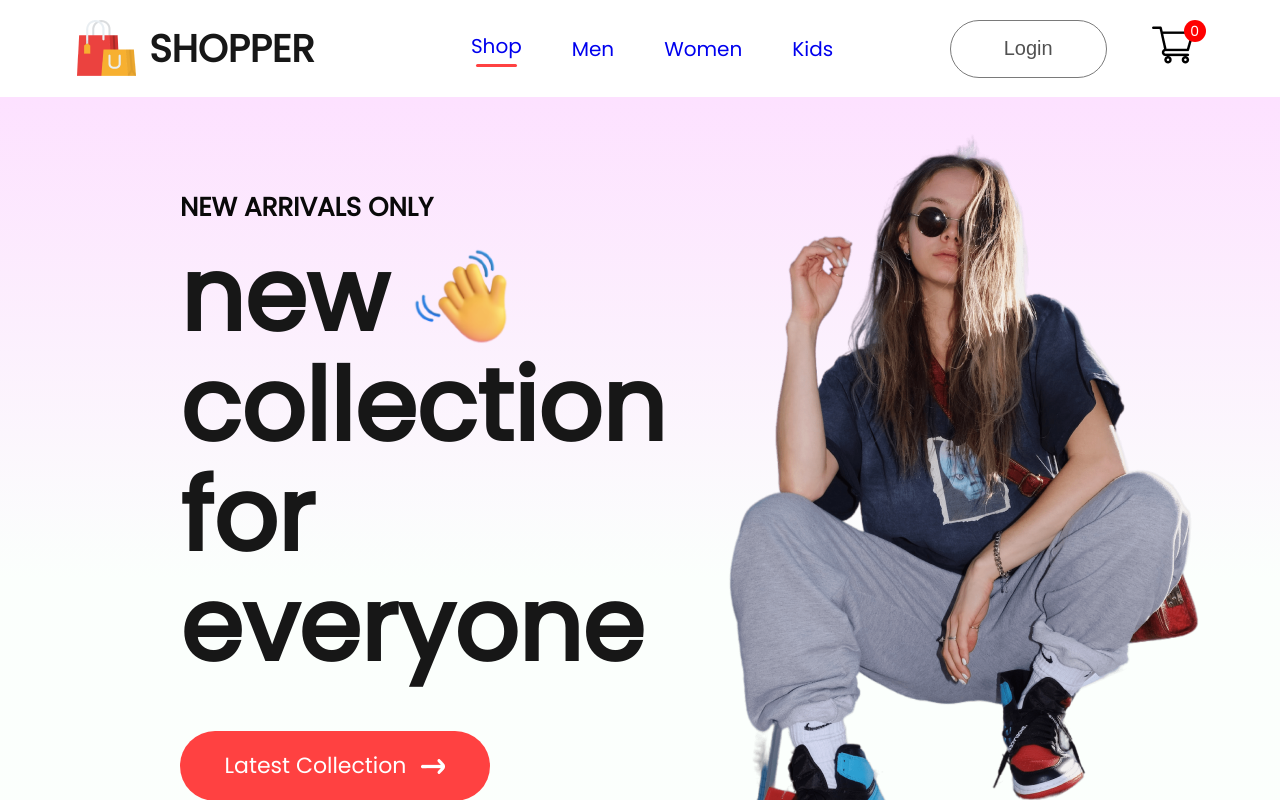
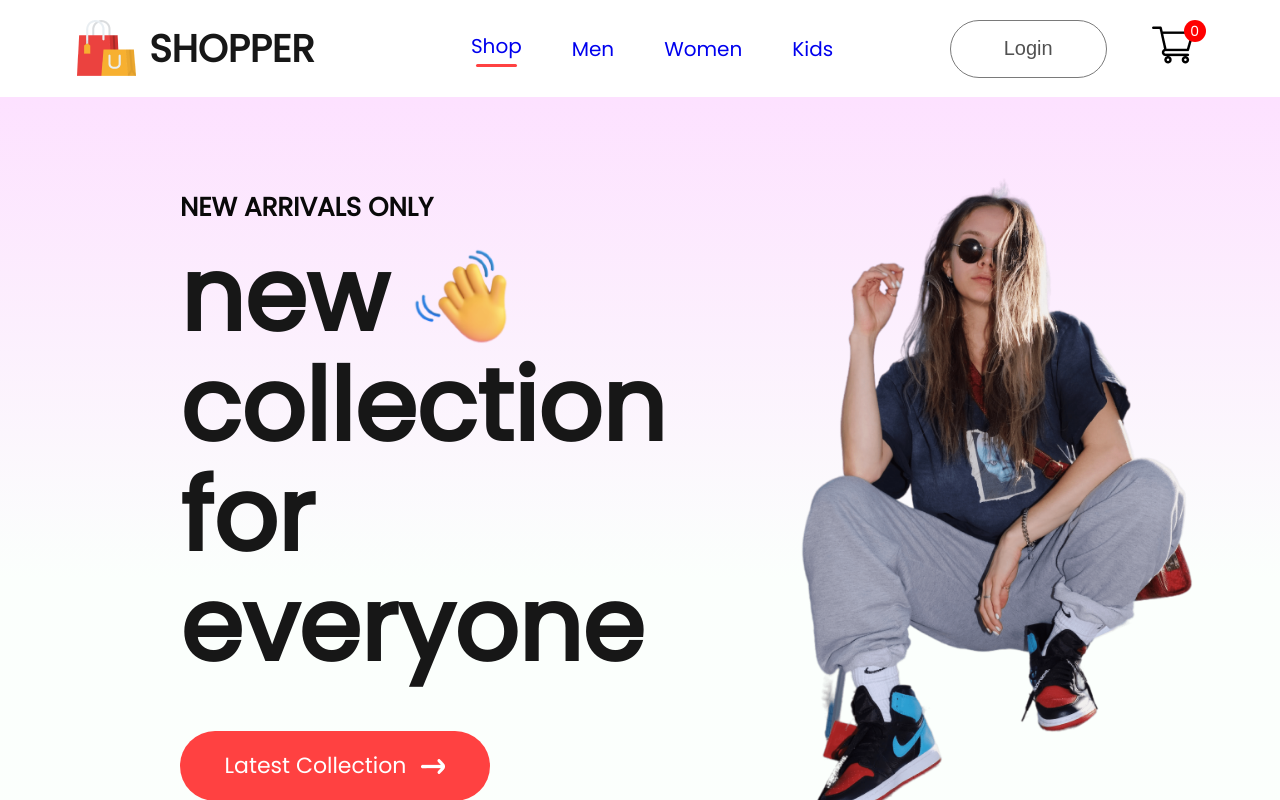
Before and after one commit to nishika678/E-Commerce, a React (Create React App) app: page / in a window 1280 px wide. Shown: the top 800 px of the page. Built offline with nearby package versions, Linux system fonts and the light colour scheme.

Commit message:
Update Hero.css

```diff
--- a/src/components/Hero/Hero.css
+++ b/src/components/Hero/Hero.css
@@ -44,3 +44,12 @@ width:105px;
    font-size: 22px;
    font-weight: 500;
 }
+.hero-right{
+    flex:1;
+    display:flex;
+    align-items: center;
+    justify-content: center;
+}
+.hero-right img{
+    height: 700px;
+}
```
